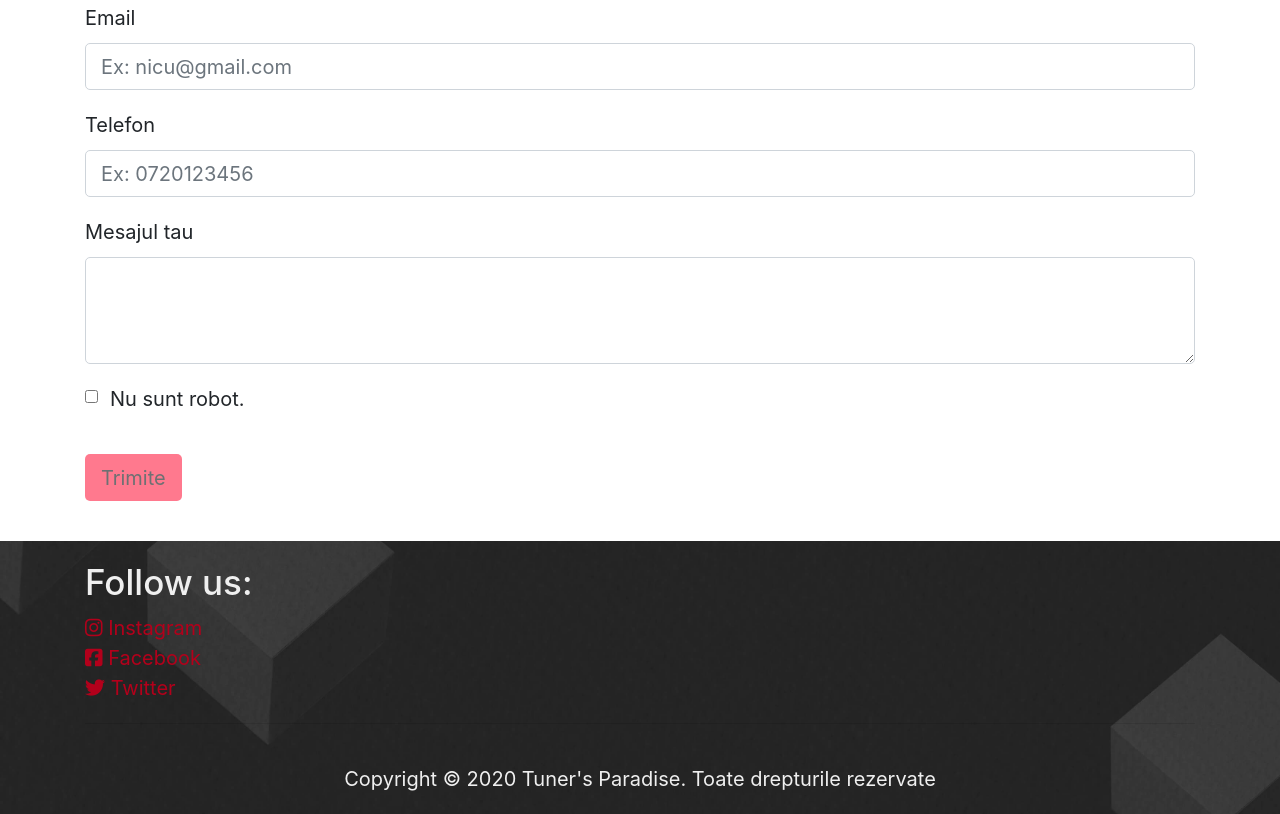
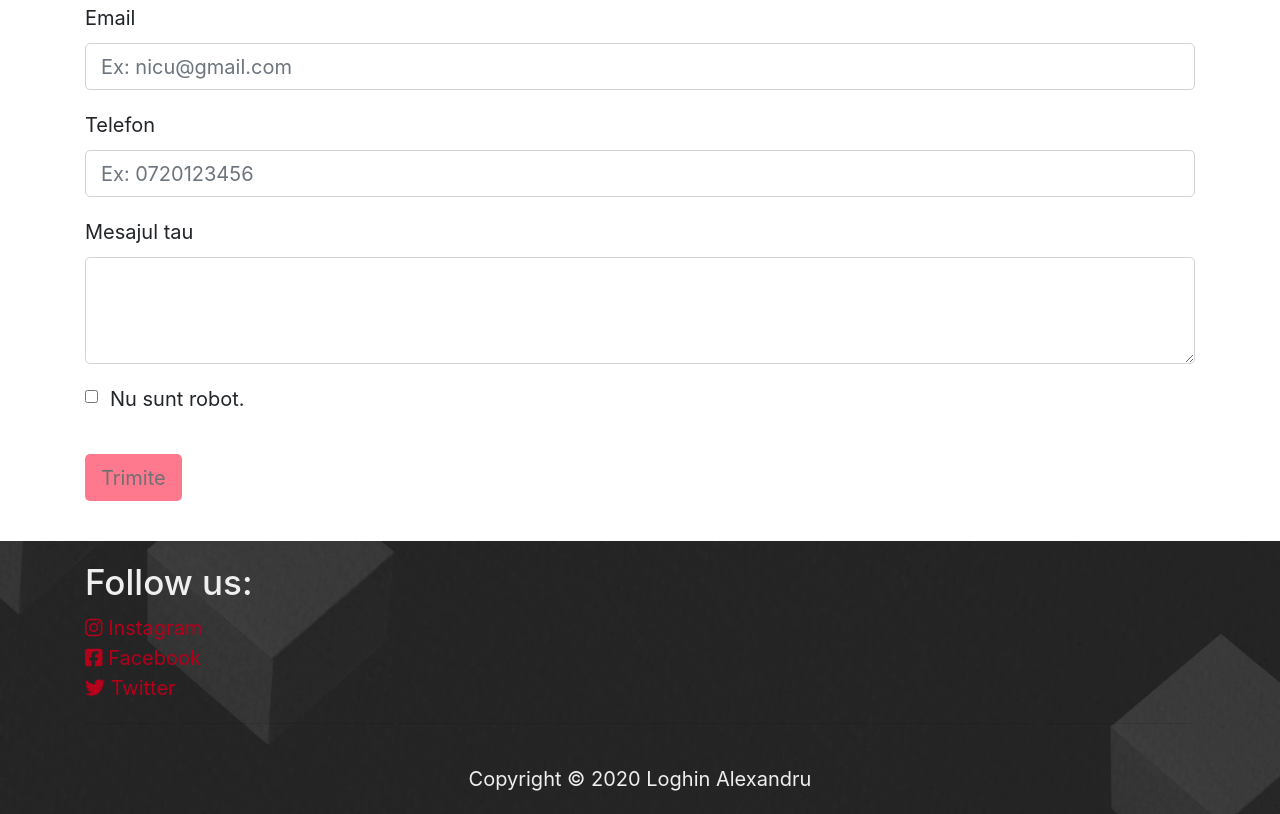
Before and after one commit to Aleku99/TunersParadiseStatic, a plain HTML site: page contact.html in a window 1280 px wide. Shown: the part 304-1118 px from the top of the page. Drawn offline with nearby package versions, Linux system fonts and the light colour scheme.

Commit message:
mare update

```diff
--- a/contact.html
+++ b/contact.html
@@ -127,8 +127,7 @@
             </div>
             <hr>
             <div class="row footer-divisions-1">
-                    <p>Copyright © 2020 Tuner's Paradise.
-                        Toate drepturile rezervate </p>
+                    <p>Copyright © 2020 Loghin Alexandru </p>
             </div>
         </div>
     </div>
```
Also changed, not shown: index.html (+1 -1 lines), services.html (+1 -2 lines).
